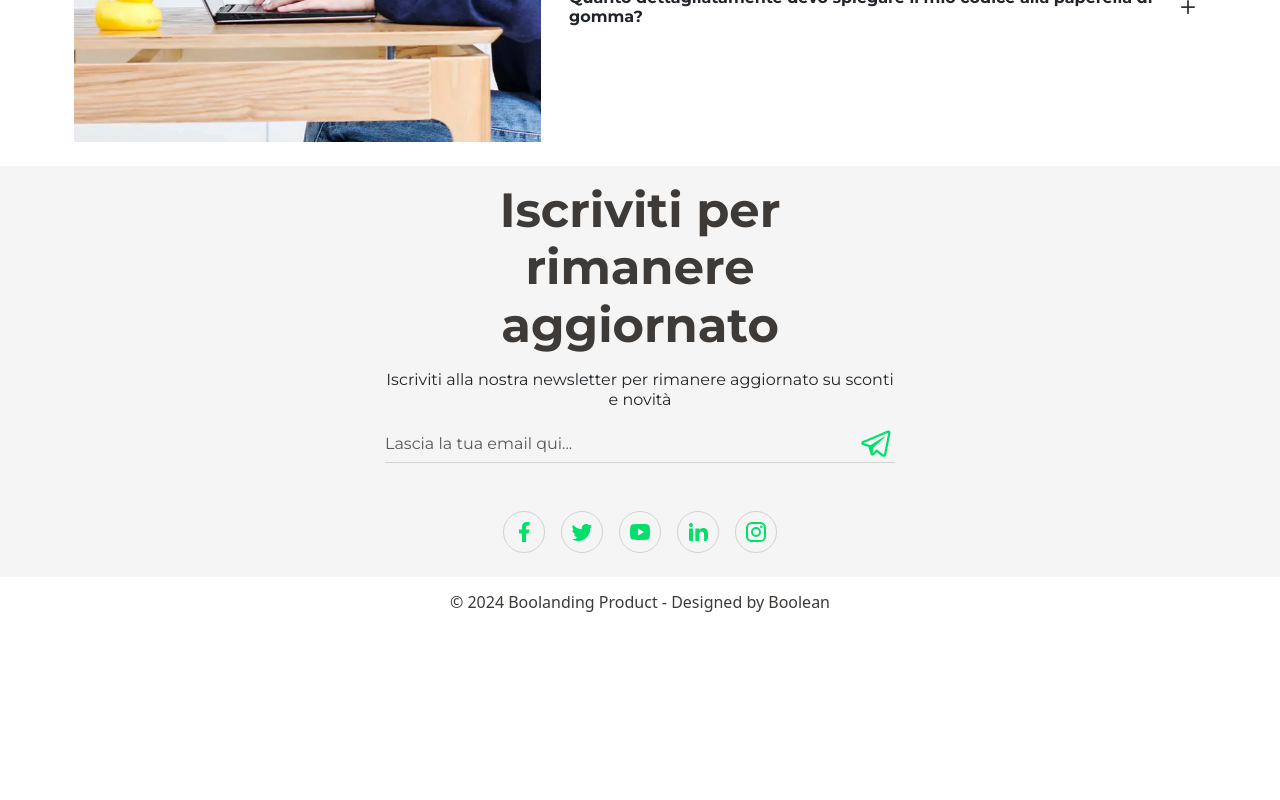
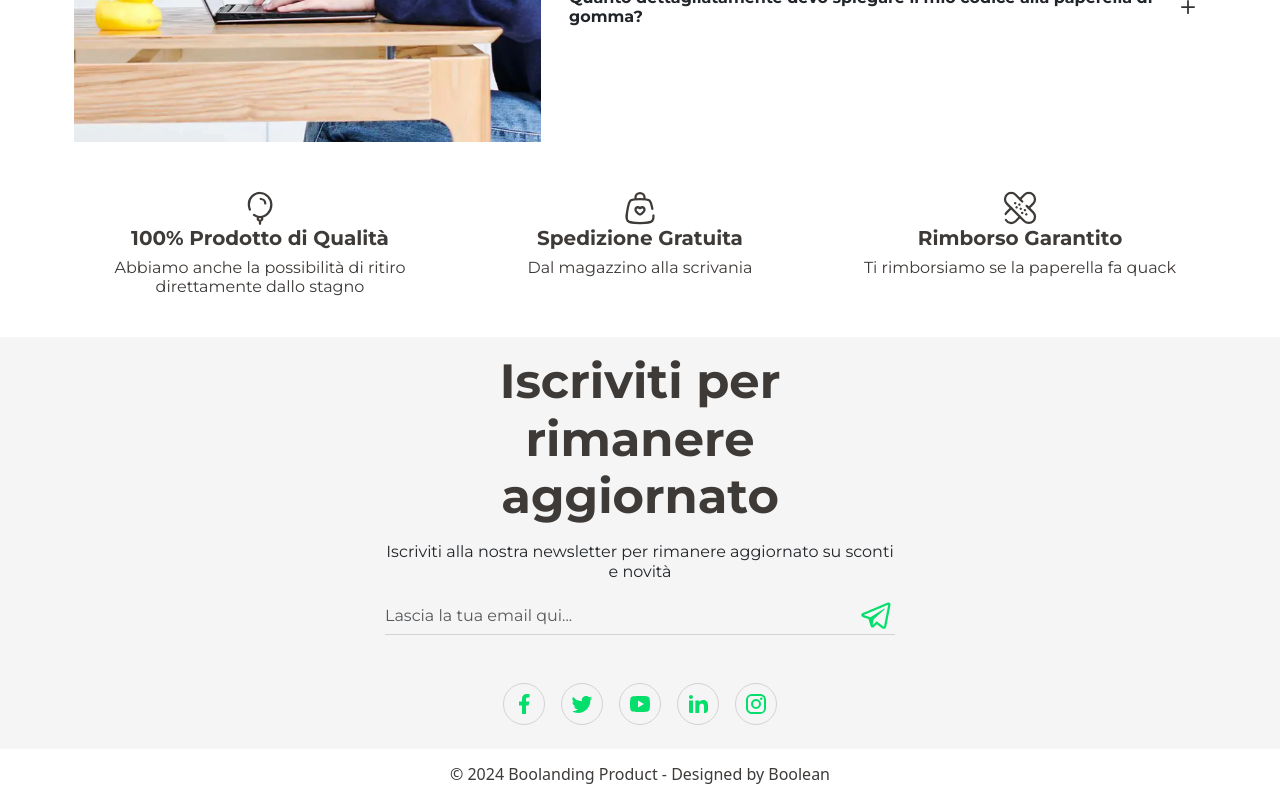
Before and after one commit to LucaCavatassi/landing-page-product, a Vue app: page / in a window 1280 px wide. Shown: the part 2381-3181 px from the top of the page. Before the commit the page ends 3009 px from the top, so only its background shows below. Built offline with nearby package versions, Linux system fonts and the light colour scheme.

Commit message:
feat: infograph dynamic fill

```diff
--- a/src/components/FaqsComponent.vue
+++ b/src/components/FaqsComponent.vue
@@ -27,21 +27,21 @@ import infoGraphsComponent from './subComponents/infoGraphsComponent.vue';
                         answer: "Dovresti spiegare ogni dettaglio del tuo codice. Più sei dettagliato, più è probabile che tu scopra errori o ottenga nuove prospettive. Questo processo ti costringe a rivedere attentamente ogni parte del tuo lavoro."
                     }
                 ],
-                info: [
+                infos: [
                     {
                         title: '100% Prodotto di Qualità',
                         description: 'Abbiamo anche la possibilità di ritiro direttamente dallo stagno',
-                        logo: ''
+                        logo: 'balloon'
                     },
                     {
                         title: 'Spedizione Gratuita',
                         description: 'Dal magazzino alla scrivania',
-                        logo: ''
+                        logo: 'bag-heart'
                     },
                     {
                         title: 'Rimborso Garantito',
                         description: 'Ti rimborsiamo se la paperella fa quack',
-                        logo: ''
+                        logo: 'handiplast'
                     },
 
                 ]
@@ -52,20 +52,33 @@ import infoGraphsComponent from './subComponents/infoGraphsComponent.vue';
 
 <template>
     <div id="faqs" class="container my-4">
+        <!-- Head -->
         <h1 class="text-uppercase fw-bold text-left text-md-center mb-4">faqs</h1>
+        <!-- /Head -->
+
+        <!-- Accordion -->
         <div class="row">
+            <!-- Img -->
             <div class="col-12 col-md-5 px-md-1 ">
                 <img class="img-fluid" src="/imgs/single-image2.png" alt="girl-img">
             </div>
+            <!-- /Img -->
+
+            <!-- Accordion Component -->
             <div class="col-12 col-md-7 px-md-1">
                 <FaqsAccordionComponent :questions="questions"/>
             </div>
+            <!-- /Accordion Component -->
         </div>
-        <div class="row">
-            <div class="col-12 col-md-4">
-                <infoGraphsComponent/>
+        <!-- /Accordion -->
+
+        <!-- Footer -->
+        <div class="row mt-5">
+            <div class="col-12 col-md-4" v-for="info in infos">
+                <infoGraphsComponent :info="info"/>
             </div>
         </div>
+        <!-- /Footer -->
     </div>
 </template>
 
--- a/src/components/subComponents/infoGraphsComponent.vue
+++ b/src/components/subComponents/infoGraphsComponent.vue
@@ -1,15 +1,25 @@
 <script>
     export default {
         props: {
-            type: Object,
-            required: true
+            info: {
+                type: Object,
+                required: true
+            }
         }
     }
 </script>
 
 <template>
-
+    <div class="text-center">
+        <svg class="icon" width="36" height="36" fill="currentColor">
+            <use :xlink:href="'#' + info.logo"></use>
+        </svg>
+        <h5 class="fw-bold">{{ info.title }}</h5>
+        <p>{{ info.description }}</p>
+    </div>
 </template>
 
-<style>
+<style scoped lang="scss">
+    @import '../../style/general.scss';
+
 </style>
```
